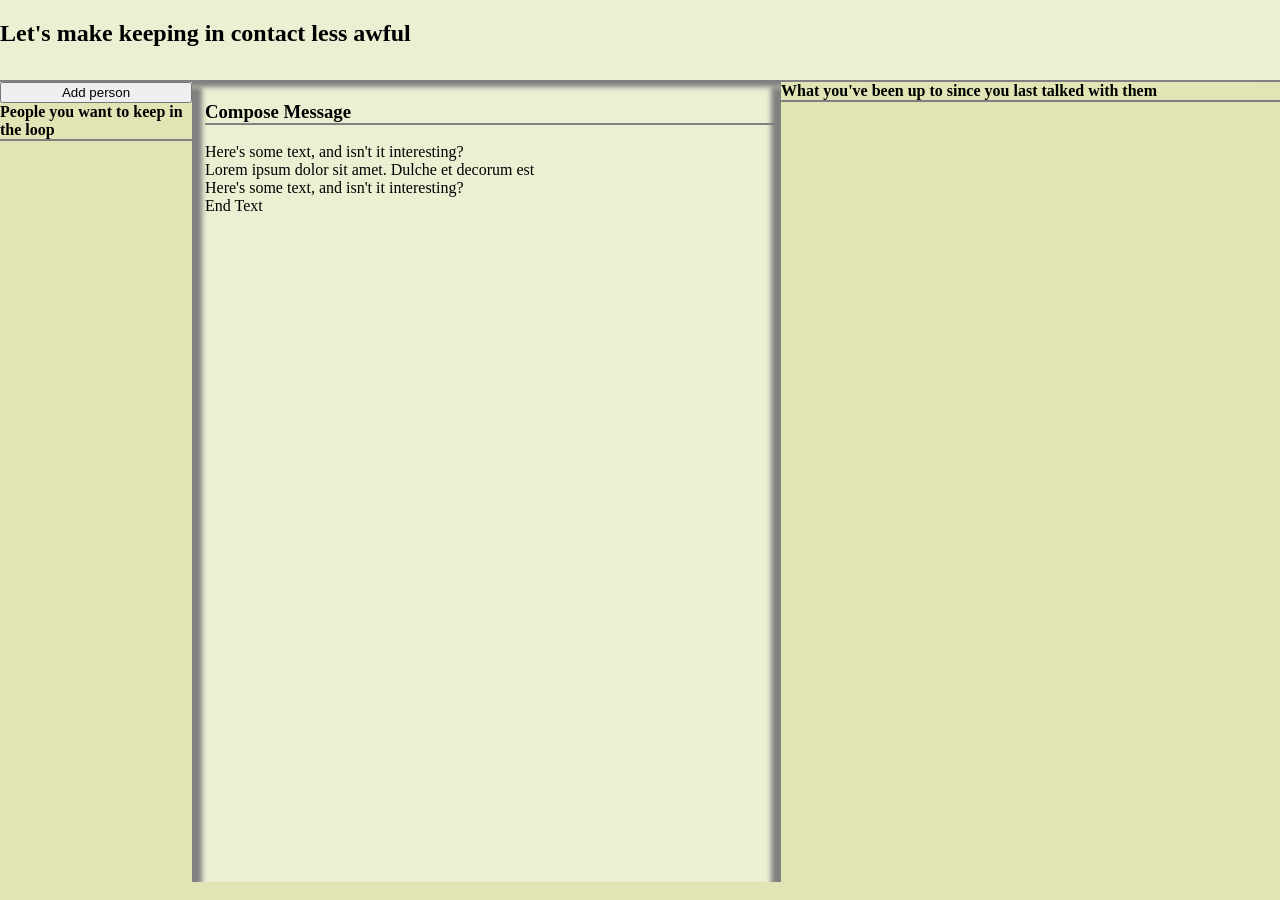
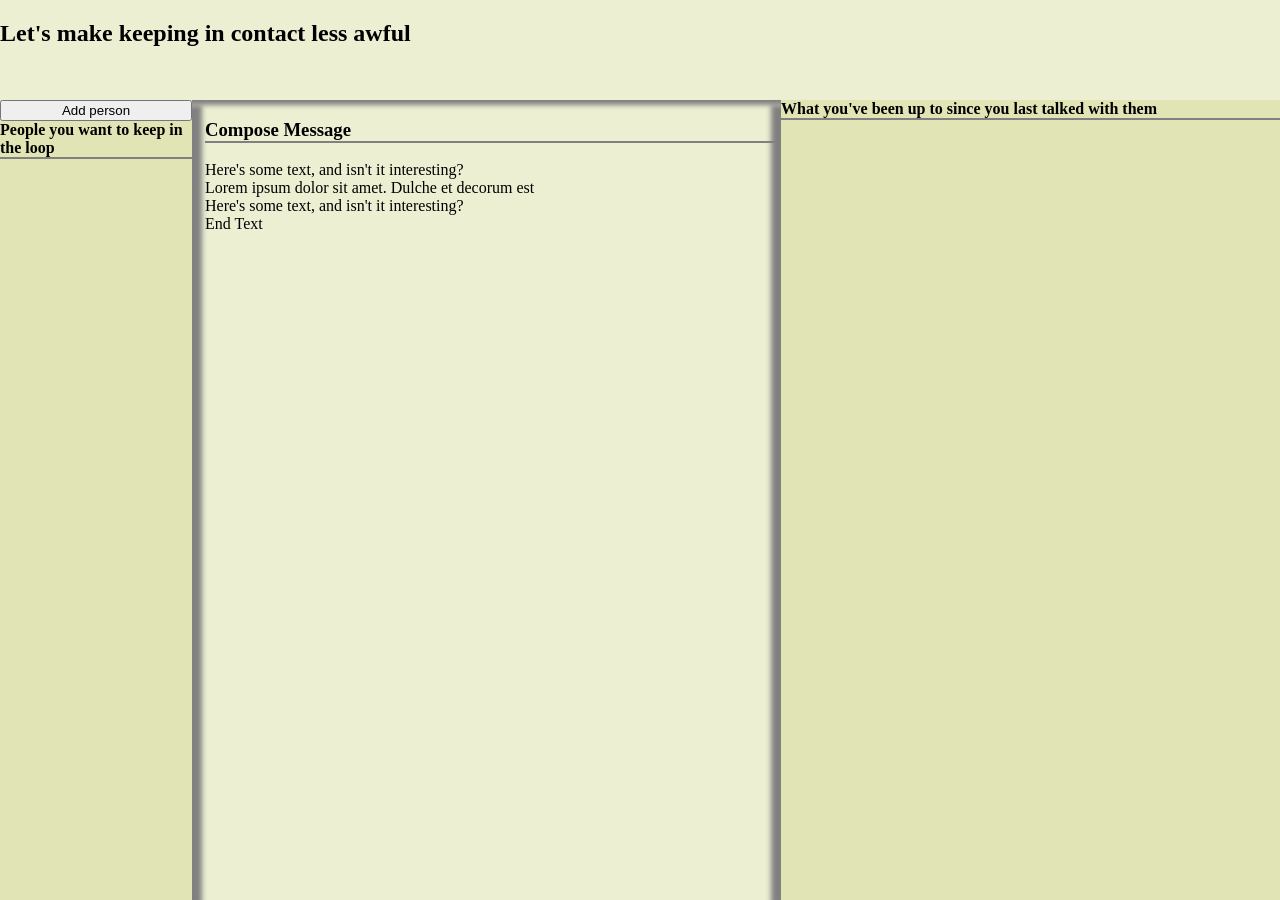
Before and after one commit to mpmcpherson/staggeredContact, a PHP site: page / in a window 1280 px wide. Run offline with PHP 8.4, Linux system fonts and the light colour scheme; data that the repository does not hold is empty; a stand-in replaces the project's code that opens the database connection.

Commit message:
batch message

```diff
--- a/staggeredContacts/css/style.css
+++ b/staggeredContacts/css/style.css
@@ -20,7 +20,7 @@ body
 .pageHead
 {
 	box-shadow: 10px 5px 5px gray;
-	display: flex;
+	display: block;
 }
 
 .titleBorder{
--- a/staggeredContacts/index.php
+++ b/staggeredContacts/index.php
@@ -9,7 +9,7 @@
 	</head>
 	<body onresize="fixHeight()">
 
-		<div class="oneTenth pageHead titleBorder"><h2><?php echo $header; ?></h2></div>
+		<div class="oneTenth pageHead"><h2><?php echo $header; ?></h2></div>
 		<div class="wrapper ninety" id="container">
 			<div class="leftBar full" id="leftBar">
 				<div class="titleBorder"style="font-weight: bold;">
```
